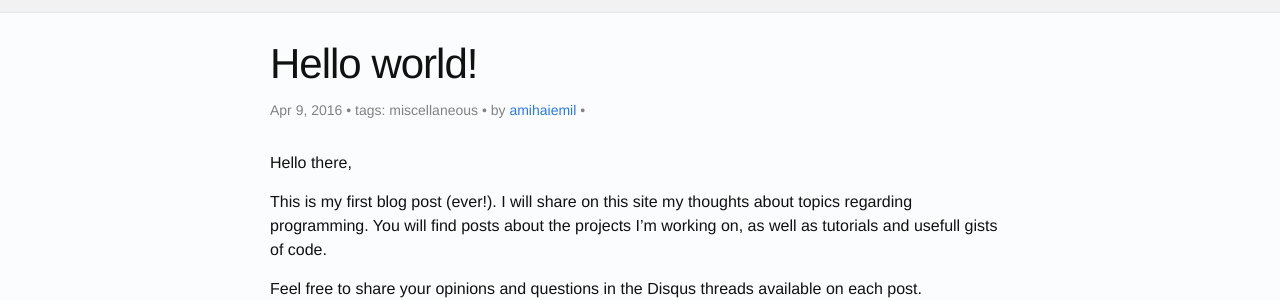
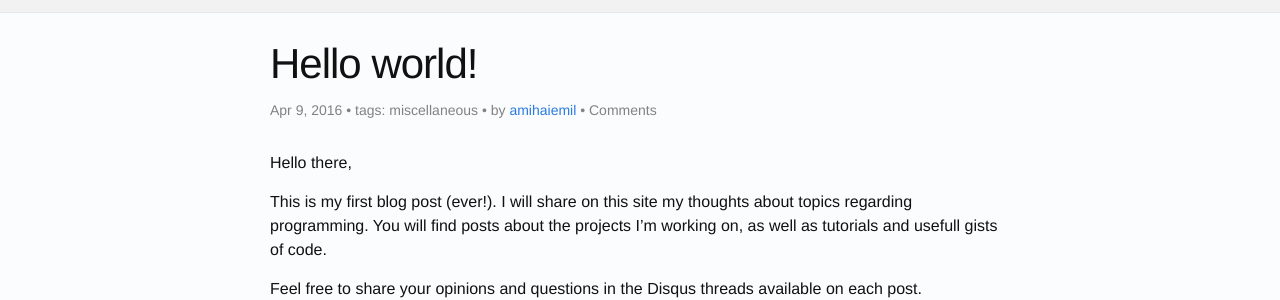
Before and after one commit to amihaiemil/amihaiemil.github.io, a Jekyll site: the page built from _posts/2016-04-09-hello-world.markdown, in a window 1280 px wide. Shown: the part 198-498 px from the top of the page. Built offline with Jekyll 4.4.1, drawn with Linux system fonts in a browser that asks for light colours; comment, search, counter and statistics services are not loaded.

Commit message:
Update post.html

```diff
--- a/_layouts/post.html
+++ b/_layouts/post.html
@@ -9,7 +9,7 @@ layout: postlayout
     {% for tag in page.tags %}
       <span class="post-meta">{{ tag }}</span>
     {% endfor %} • by <a href="https://www.github.com/{{ page.author }}">{{page.author}}</a> •
-    <a class="post-meta" href="{{ page.url | prepend: site.baseurl | append: '#disqus_thread'}}"></a>
+    <a class="post-meta" href="{{ page.url | prepend: site.baseurl | append: '#disqus_thread'}}">Comments</a>
     </p>
   </header>
 
```
